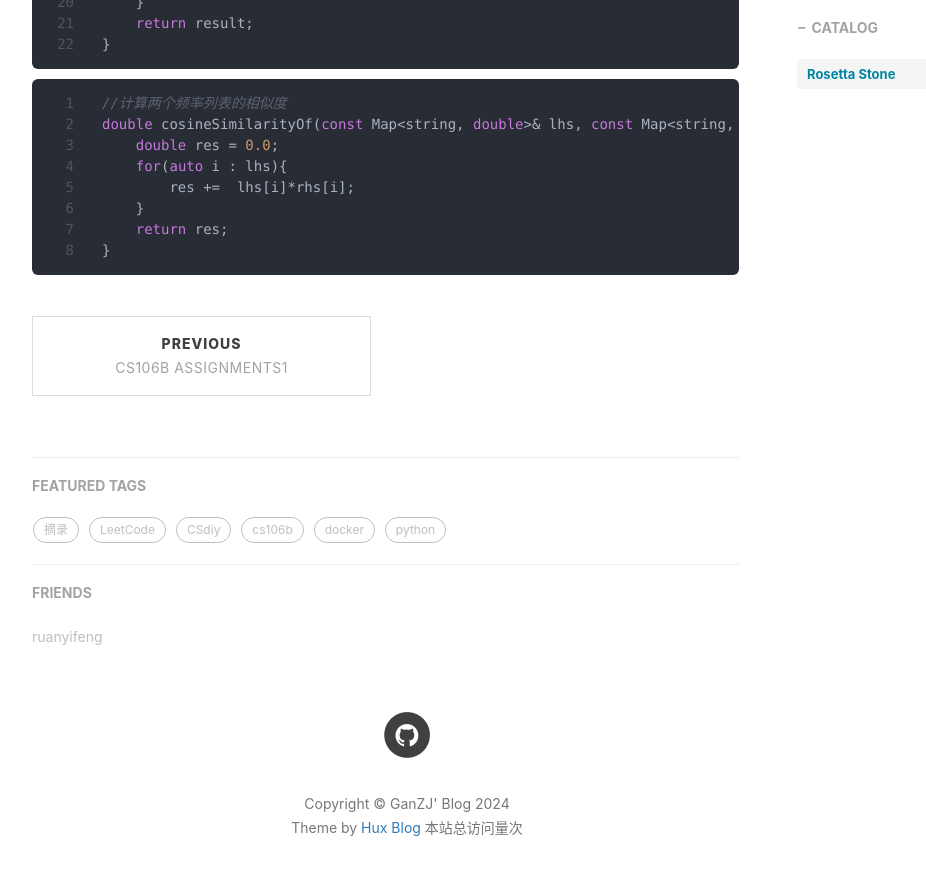
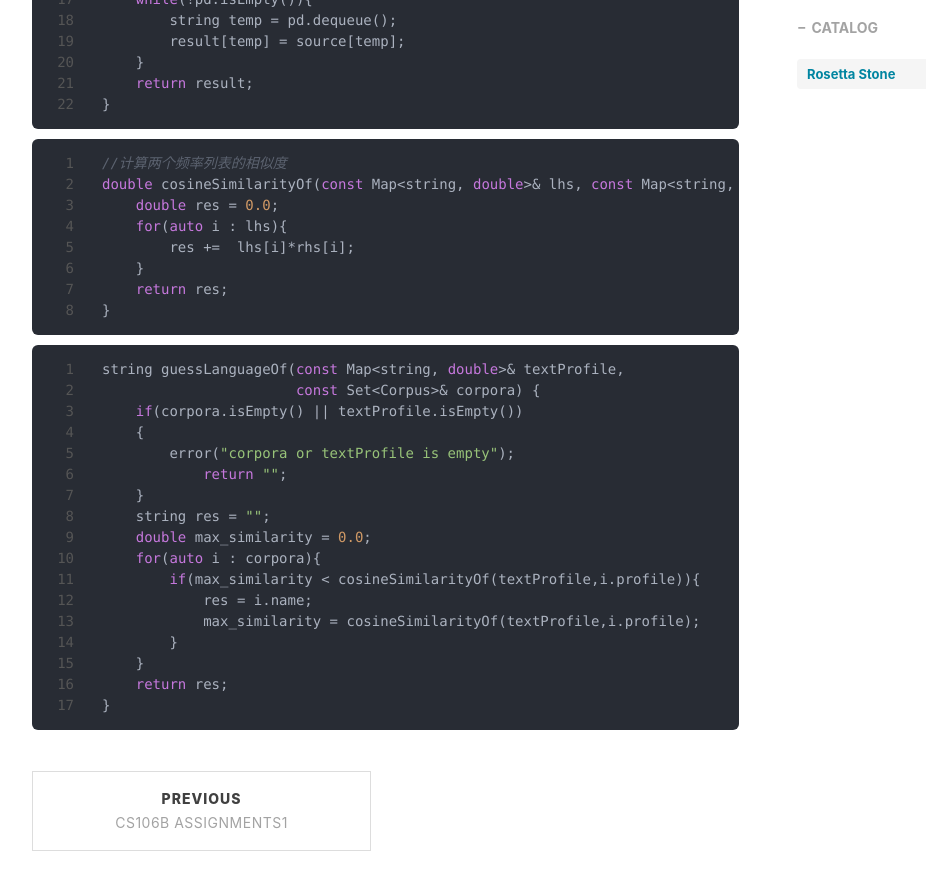
Before and after one commit to Lhrek/Lhrek.github.io, a Jekyll site: the page built from _posts/2024-6-4-cs106b_assignments2.md, in a window 1280 px wide and 900 px high, scrolled down 2118 px. Shown: the top 890 px of the window, without its empty margins (233-1159 px from the left). Built offline with Jekyll 4.4.1, drawn with Linux system fonts in a browser that asks for light colours; nearby versions of some CDN libraries; comment, search, counter and statistics services are not loaded; some of the changed text lies outside the part shown.

Commit message:
mac commit

````diff
--- a/_posts/2024-6-4-cs106b_assignments2.md
+++ b/_posts/2024-6-4-cs106b_assignments2.md
@@ -96,3 +98,25 @@ double cosineSimilarityOf(const Map<string, double>& lhs, const Map<string, doub
     return res;
 }
 ```
+
+
+
+```cpp
+string guessLanguageOf(const Map<string, double>& textProfile,
+                       const Set<Corpus>& corpora) {
+    if(corpora.isEmpty() || textProfile.isEmpty())
+    {
+        error("corpora or textProfile is empty");
+            return "";
+    }
+    string res = "";
+    double max_similarity = 0.0;
+    for(auto i : corpora){
+        if(max_similarity < cosineSimilarityOf(textProfile,i.profile)){
+            res = i.name;
+            max_similarity = cosineSimilarityOf(textProfile,i.profile);
+        }
+    }
+    return res;
+}
+```
````
Also changed, not shown: other parts of _posts/2024-6-4-cs106b_assignments2.md (+4 -2 lines).
